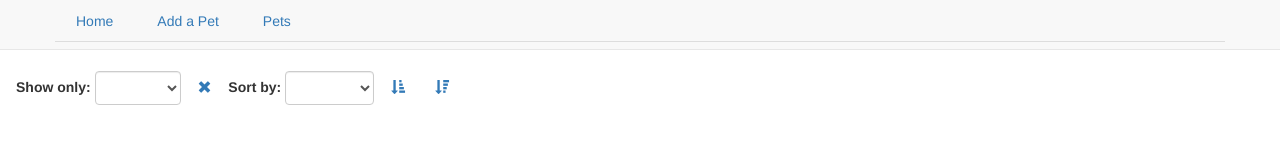
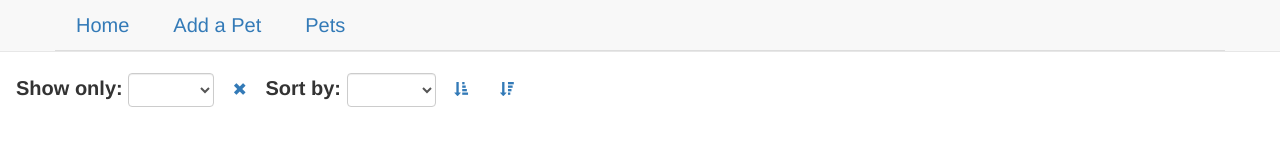
Before and after one commit to j-fro/pet-directory-weekend-5, a website: page public/views/index.html at #!/show in a window 1280 px wide. Drawn offline with Linux system fonts and the light colour scheme; no server answers; files whose address does not match are found by name.

Commit message:
updated readme

```diff
--- /dev/null
+++ b/public/css/master.css
@@ -0,0 +1,24 @@
+/* Extra small devices (phones, up to 480px) */
+@media screen and (max-width: 767px) {
+    body {
+        font-size: 3em;
+    }
+}
+/* Small devices (tablets, 768px and up) */
+@media (min-width: 768px) and (max-width: 991px) {
+    body {
+        font-size: 3em;
+    }
+}
+/* tablets/desktops and up ----------- */
+@media (min-width: 992px) and (max-width: 1199px) {
+    body {
+        font-size: 2em;
+    }
+}
+/* large desktops and up ----------- */
+@media screen and (min-width: 1200px) {
+    body {
+        font-size:2em;
+    }
+}
--- a/public/views/index.html
+++ b/public/views/index.html
@@ -8,6 +8,7 @@
     <script src="vendors/angular-route.min.js" charset="utf-8"></script>
     <script src="scripts/client.js" charset="utf-8"></script>
     <link rel="stylesheet" href="/css/bootstrap.min.css">
+    <link rel="stylesheet" href="/css/master.css">
 </head>
 
 <body ng-app="petsApp">
--- a/public/views/routes/show.html
+++ b/public/views/routes/show.html
@@ -1,4 +1,5 @@
 <div class="pet-display">
+    <!-- Sub nav bar for sorting & filtering -->
     <div class="navbar form-inline">
         <label>Show only:</label>
         <select class="form-control" ng-model="animalFilter">
@@ -17,10 +18,11 @@
         </select>
         <button type="button" class="btn btn-link" ng-click="sortPets(1)"><i class="glyphicon glyphicon-sort-by-attributes"></i></button>
         <button type="button" class="btn btn-link" ng-click="sortPets(-1)"><i class="glyphicon glyphicon-sort-by-attributes-alt"></i></button>
-
     </div>
+    <!-- End of nav bar -->
+    <!-- Pets display here -->
     <div ng-repeat="pet in pets | filter:animalFilter" class="">
-        <div class="n col-xs-6 col-md-4 col-lg-3">
+        <div class="col-xs-12 col-sm-6 col-md-4 col-lg-3">
             <div>
                 <h3 class="col-xs-10">{{ pet.name }}</h3>
                 <div class="col-xs-2">
--- a/server/app.js
+++ b/server/app.js
@@ -20,3 +20,5 @@ app.listen(app.get('port'), function() {
 });
 
 app.use(express.static('public'));
+
+module.exports = app;
```
Also changed, not shown: public/scripts/client.js (+9 -0 lines), README.md, readme-imgs/add.png (added), readme-imgs/home.png (added), readme-imgs/view.png (added).
